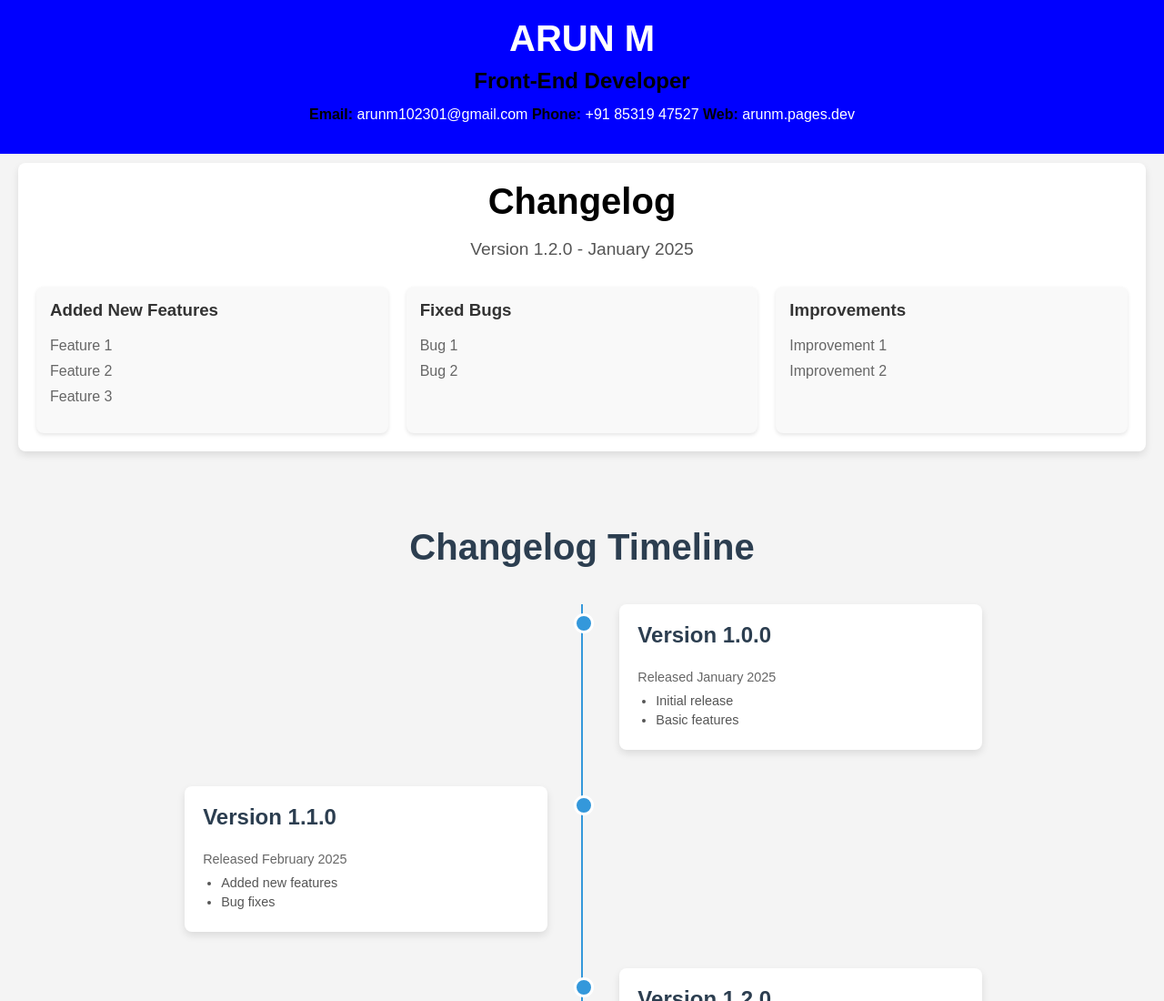
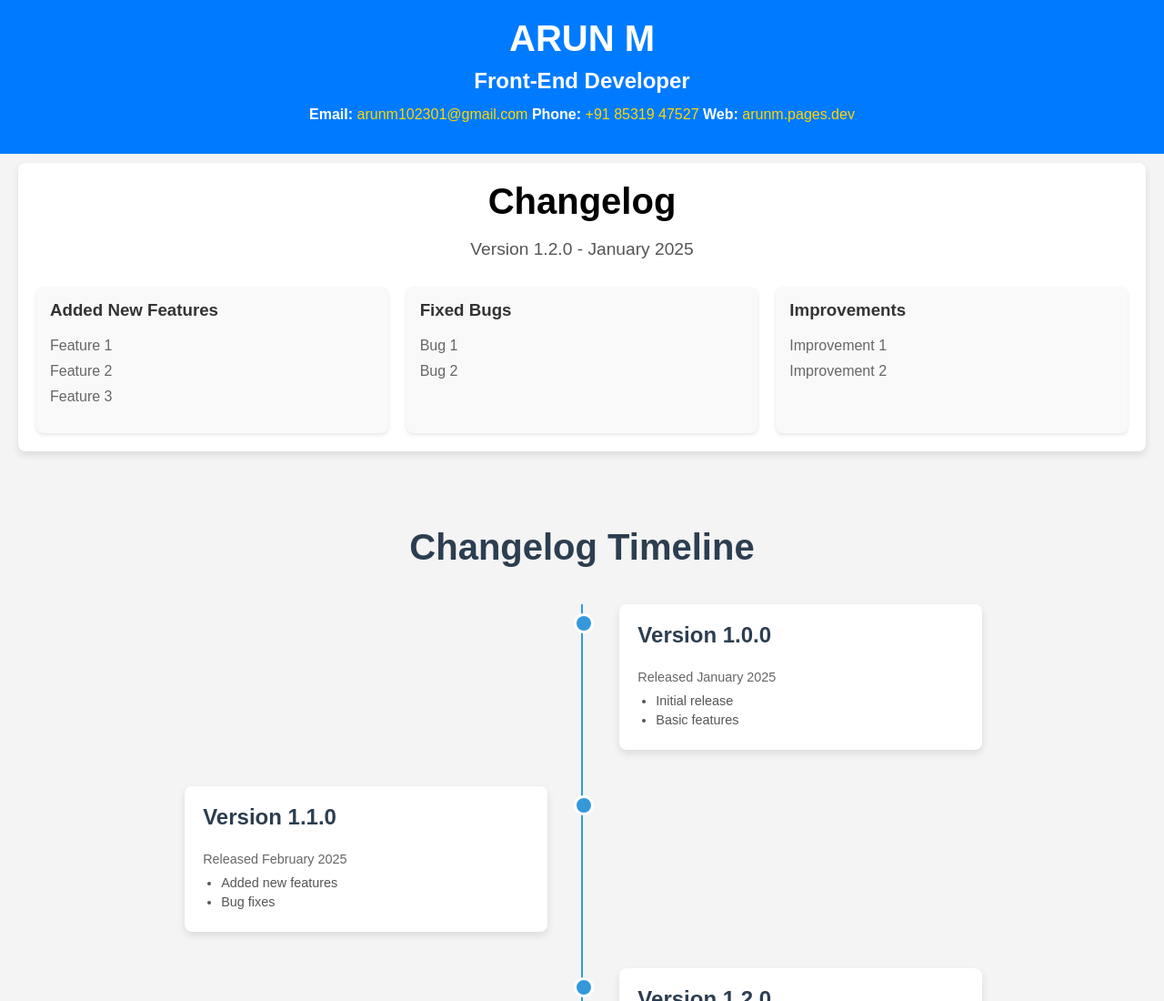
Before and after one commit to ARUN-M-BE/Changelog, a plain HTML site: page index.html in a window 1280 px wide. Shown: the top 1100 px of the page at 91% size. Drawn offline with Linux system fonts and the light colour scheme.

Commit message:
chnage the color

```diff
--- a/assets/style.css
+++ b/assets/style.css
@@ -15,7 +15,7 @@ body {
 /* General Styles */
 
 header {
-  background-color: blue;
+  background-color: #007bff;
   color: #fff;
   padding: 20px 0;
   text-align: center;
@@ -35,7 +35,7 @@ header h1 {
 header h2 {
   font-size: 1.5rem;
   margin: 10px 0;
-  color: #000;
+  color: #fff;
 }
 
 header p {
@@ -45,11 +45,11 @@ header p {
 }
 
 header p strong {
-  color: #000;
+  color: #fff;
 }
 
 header p a {
-  color: #fff;
+  color: #ffd700;
   text-decoration: none;
 }
 
```
